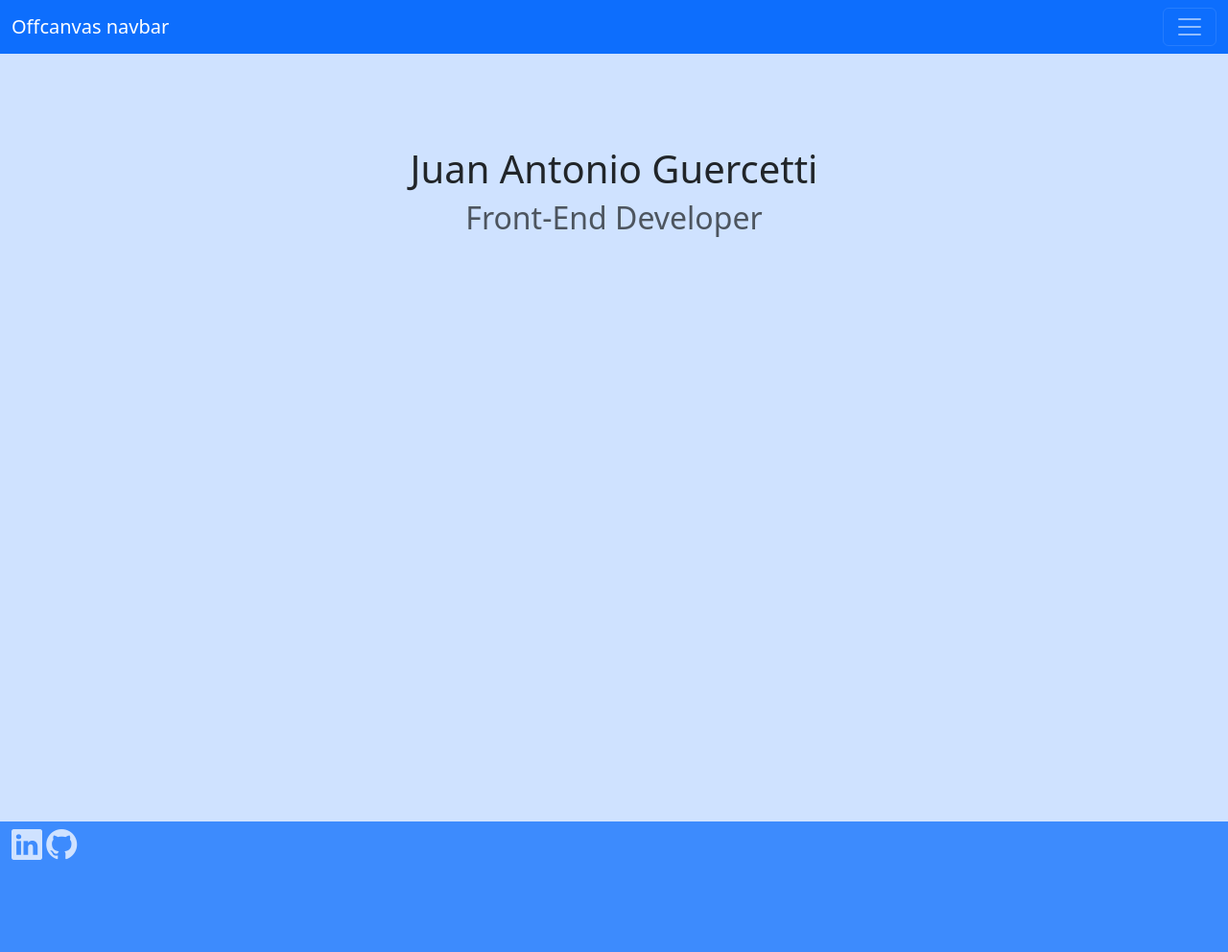
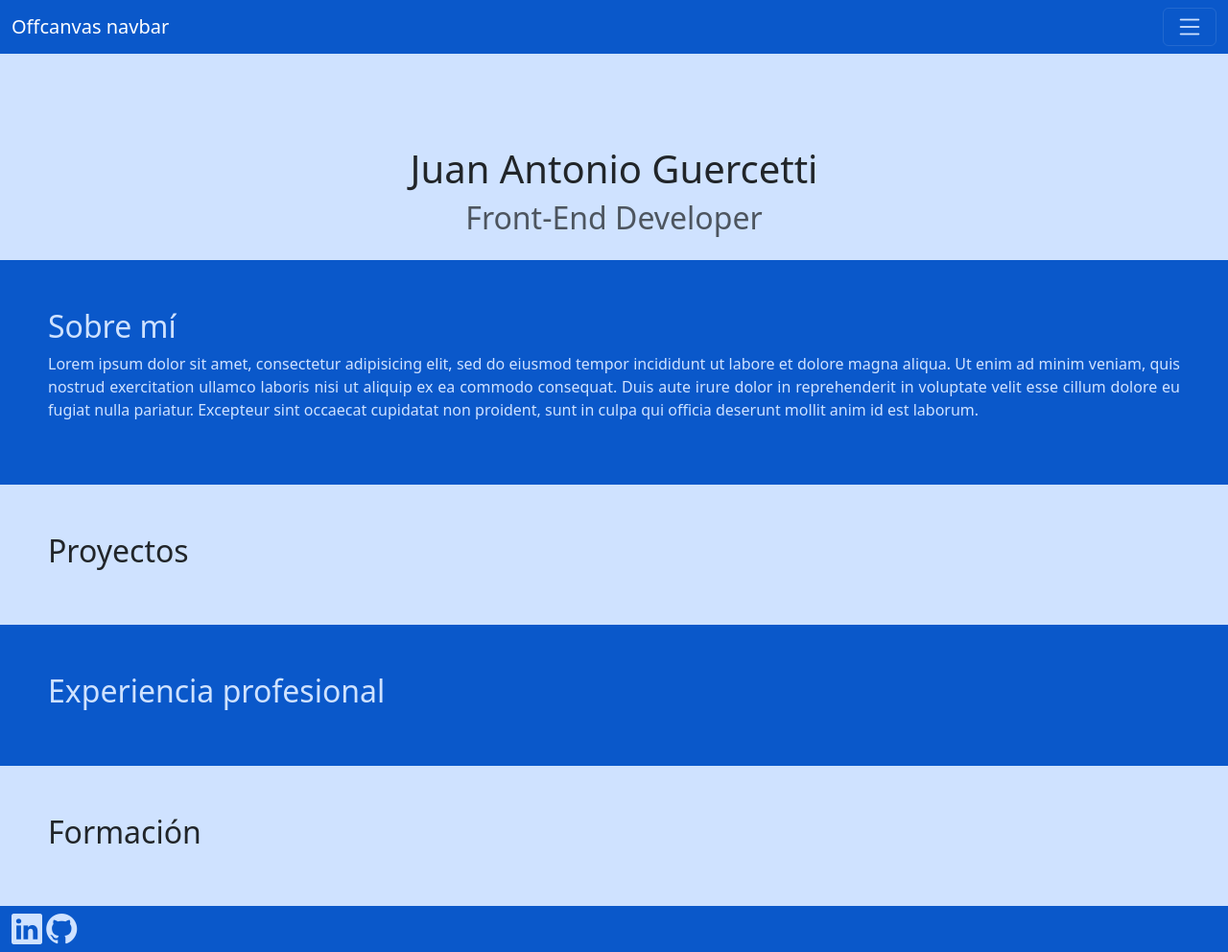
Before and after one commit to JuanGuercetti/portfolio, a website: page index.html in a window 1280 px wide. Shown: the top 992 px of the page at 96% size. Drawn offline with nearby package versions, Linux system fonts and the light colour scheme.

Commit message:
Added sections on body

```diff
--- a/index.html
+++ b/index.html
@@ -4,8 +4,8 @@
 	<meta charset="utf-8">
 	<meta name="viewport" content="width=device-width, initial-scale=1">
 	<meta name="keywords" content="">
-	<meta name="description" content="Welcome to Juan Guercetti's ortofolio">
-	<title>Portofolio de Juan A. Guercetti</title>
+	<meta name="description" content="Welcome to Juan A. Guercetti's portfolio">
+	<title>Portfolio de Juan A. Guercetti</title>
 		<!-- Icons -->
 	<script src="https://kit.fontawesome.com/1020e6af6e.js" crossorigin="anonymous"></script>
 	<link rel="shortcut icon" href="./assets/favicon.png" type="image/x-icon">
@@ -21,11 +21,11 @@
 	<div class="main-container container-fluid">
 
 		<!-- Navbar -->
-		<nav class="navbar bg-primary fixed-top" data-bs-theme="dark">
+		<nav class="navbar fixed-top" data-bs-theme="dark">
 		  <div class="container-fluid">
 		    <a class="navbar-brand " href="#">Offcanvas navbar</a>
 		    <button class="navbar-toggler" type="button" data-bs-toggle="offcanvas" data-bs-target="#offcanvasNavbar" aria-controls="offcanvasNavbar">
-		      <span class="navbar-toggler-icon"></span>
+		      <i class="bi bi-list"></i>
 		    </button>
 		    <div class="offcanvas offcanvas-end bg-primary" tabindex="-1" id="offcanvasNavbar" aria-labelledby="offcanvasNavbarLabel">
 		      <div class="offcanvas-header">
@@ -53,9 +53,27 @@
 		</nav>
 
 		<!-- Body-->
-		<div class="body-container container-fluid bg-primary-subtle p-3">
+		<div class="body-container-1 container-fluid bg-primary-subtle p-3">
 			<h1>Juan Antonio Guercetti</h1>
 			<h2 class="text-muted">Front-End Developer</h2>
+		</div>
+		<div class="body-container-2">
+			<h2>Sobre mí</h2>
+			<p>Lorem ipsum dolor sit amet, consectetur adipisicing elit, sed do eiusmod
+			tempor incididunt ut labore et dolore magna aliqua. Ut enim ad minim veniam,
+			quis nostrud exercitation ullamco laboris nisi ut aliquip ex ea commodo
+			consequat. Duis aute irure dolor in reprehenderit in voluptate velit esse
+			cillum dolore eu fugiat nulla pariatur. Excepteur sint occaecat cupidatat non
+			proident, sunt in culpa qui officia deserunt mollit anim id est laborum.</p>
+		</div>
+		<div class="body-container-3">
+			<h2>Proyectos</h2>
+		</div>
+		<div class="body-container-4">
+			<h2>Experiencia profesional</h2>
+		</div>
+		<div class="body-container-5">
+			<h2>Formación</h2>
 		</div>
 
 		<!-- Footer -->
--- a/scss/layout/_body.scss
+++ b/scss/layout/_body.scss
@@ -1,6 +1,7 @@
-.body-container {
-	height: 100vh;
+.body-container-1 {
 	margin: 0;
+	padding: 50px;
+	background: $blue-100;
 
 	h1 {
 		margin-top: 10vh;
@@ -11,3 +12,29 @@
 		text-align: center;
 	}
 }
+
+.body-container-2 {
+	background: $blue-600;
+	color: $blue-100;
+	padding: 50px;
+	text-align: justify;
+}
+
+.body-container-3 {
+	background: $blue-100;
+	padding: 50px;
+	text-align: justify;
+}
+
+.body-container-4 {
+	background: $blue-600;
+	color: $blue-100;
+	padding: 50px;
+	text-align: justify;
+}
+
+.body-container-5 {
+	background: $blue-100;
+	padding: 50px;
+	text-align: justify;
+}
--- a/scss/layout/_footer.scss
+++ b/scss/layout/_footer.scss
@@ -1,6 +1,6 @@
 .footer {
 	height: 30vh;
-	background: $blue-400;
+	background: $blue-600;
 
 	i {
 		color: $blue-100;
--- a/scss/layout/_nav.scss
+++ b/scss/layout/_nav.scss
@@ -1,3 +1,9 @@
 .navbar {
 	position: relative;
+	background: $blue-600;
+
+	.bi-list {
+		font-size: 1.5em;
+		color: $blue-100;
+	}
 }
```
Also changed, not shown: css/style.css.
